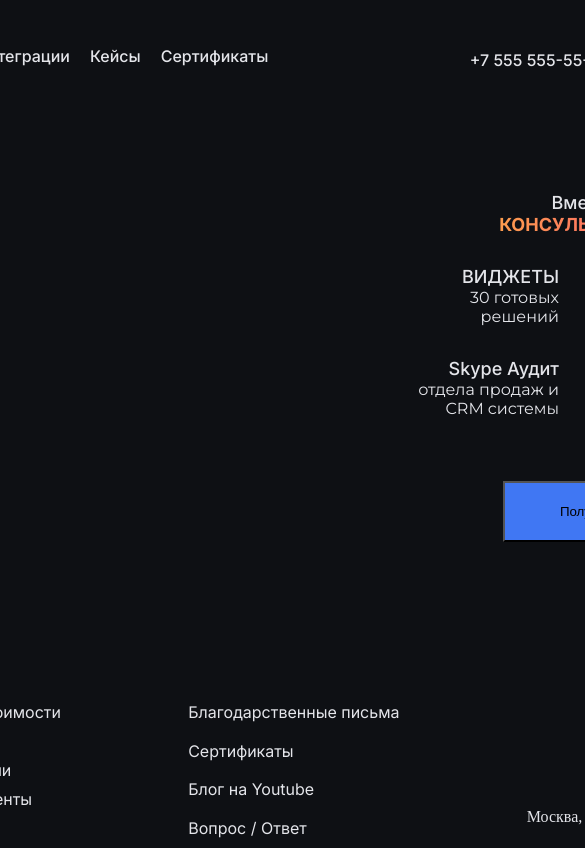
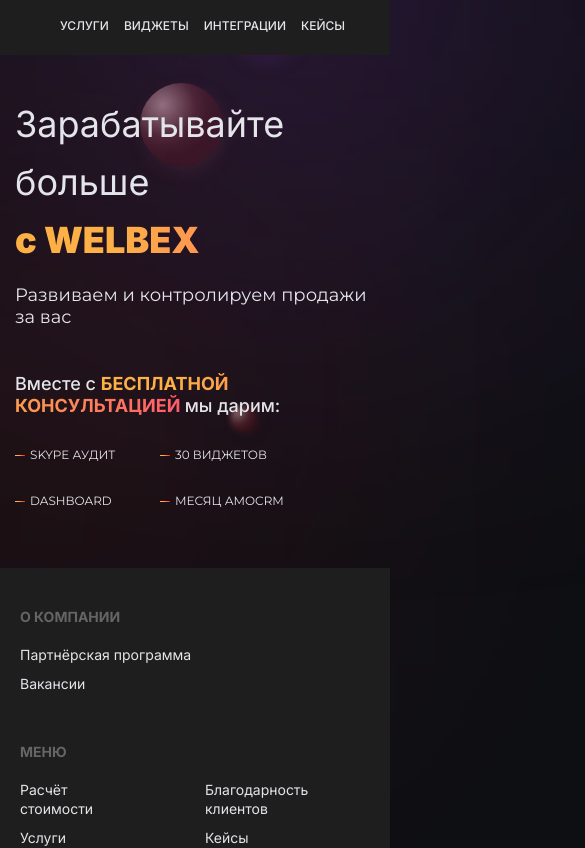
Before and after one commit to Lerts007/Page-by-layout_1, a React (Create React App) app: page / in a window 390 px wide. Shown: the top 848 px of the page, 585 px wide, since content can reach past the window. Built offline with nearby package versions, Linux system fonts and the light colour scheme.

Commit message:
Работа с Footer

```diff
--- a/src/App.js
+++ b/src/App.js
@@ -1,4 +1,5 @@
 import React from "react";
+import BackgroundBall from "./components/BackgroundBall";
 import Content from "./components/Content";
 import Footer from "./components/Footer";
 import Header from "./components/Header";
@@ -10,6 +11,7 @@
       <Header />
       <Content />
       <Footer />
+      <BackgroundBall />
     </div>
   );
 }
--- /dev/null
+++ b/src/components/BackgroundBall.jsx
@@ -0,0 +1,16 @@
+import React from 'react';
+import '../css/BackgroundBall.css'
+
+const BackgroundBall = () => {
+  return (
+    <div id="backgroundBall">
+      <div className='redLight'></div>
+      <div className='redBall'></div>
+      <div className='purpleBall'></div>
+      <div className='redMinBall'></div>
+      <div className='purpleLight'></div>
+    </div>
+  );
+};
+
+export default BackgroundBall;
--- a/src/components/Content.jsx
+++ b/src/components/Content.jsx
@@ -6,27 +6,31 @@
     <div id="content">
       <div id='content-left'>
         <h1>
-          Зарабатывайте больше<span claclassNamess ="gradient">с WELBEX</span>
+          Зарабатывайте больше<span className ="gradient">с WELBEX</span>
         </h1>
         <p>Развиваем и контролируем продажи за вас</p>
       </div>
       <div id="content-right">
-        <h2>Вместе с <span className ="gradient">БЕСПЛАТНОЙ КОНСУЛЬТАЦИЕЙ</span> мы дарим:</h2>
+        <h2>Вместе с <span className ="gradient"> БЕСПЛАТНОЙ КОНСУЛЬТАЦИЕЙ </span> мы дарим:</h2>
         <div className="gift">
           <div className="gift-block">
-            <h3>ВИДЖЕТЫ</h3>
+            <div className="Line-9"></div>
+            <h3 className="gift-block-1"><span>ВИДЖЕТЫ</span></h3>
             <p>30 готовых решений </p>
           </div>
           <div className="gift-block">
-            <h3>DASHBOARD</h3>
+          <div className="Line-9"></div>
+            <h3 className="gift-block-2"><span>DASHBOARD</span></h3>
             <p>с показателми вашего бизнеса</p>
           </div>
           <div className="gift-block">
-            <h3>Skype Аудит</h3>
+          <div className="Line-9"></div>
+            <h3 className="gift-block-3"><span>Skype Аудит</span></h3>
             <p>отдела продаж и CRM системы</p>
           </div>
           <div className="gift-block">
-            <h3>35 дней</h3>
+          <div className="Line-9"></div>
+            <h3 className="gift-block-4"><span>35 дней</span></h3>
             <p>использования CRM</p>
           </div>
         </div>
--- a/src/components/Footer.jsx
+++ b/src/components/Footer.jsx
@@ -16,11 +16,12 @@
         <h4>МЕНЮ</h4>
         <div>
           <p>Расчёт стоимости</p>
+          <p>Услуги</p>
           <p>Виджеты</p>
           <p>Интеграции</p>
           <p>Наши клиенты</p>
-          <p>Кейсы</p>
-          <p>Благодарственные письма</p>
+          <p className="menu-1"><span>Кейсы</span></p>
+          <p className="menu-2"><span>Благодарственные письма</span></p>
           <p>Сертификаты</p>
           <p>Блог на Youtube</p>
           <p>Вопрос / Ответ</p>
@@ -28,7 +29,7 @@
       </div>
       <div className="contacts">
         <h4>КОНТАКТЫ</h4>
-        <div className="contact_info">
+        <div className="contact_info_tell">
           <a href="tel:+75555555555">+7 555 555-55-55</a>
         </div>
         <div className="contact_info">
@@ -41,8 +42,9 @@
           <a href="https://web.whatsapp.com/">
             <img src={whatsapp} alt="whatsapp" />
           </a>
+        <p>Москва, Путевой проезд 3с1, к 902</p>
+
         </div>
-        <p>Москва, Путевой проезд 3с1, к 902</p>
         <div className = "privacy">
           <p>©WELBEX 2022. Все права защищены</p>
           <a href = "/">Политика конфиденциальности</a>
--- a/src/css/App.css
+++ b/src/css/App.css
@@ -17,3 +17,12 @@
   display: flex;
   flex-direction: column;
 }
+
+@media screen and (max-width: 796px) {
+  html,
+  body,
+  #root,
+  .App {
+    min-width: 100%;
+  }
+}
--- /dev/null
+++ b/src/css/BackgroundBall.css
@@ -0,0 +1,82 @@
+.redLight {
+  position: fixed;
+  width: 311px;
+  height: 311px;
+  left: -102px;
+  top: 251px;
+
+  background: #961a1a;
+  opacity: 0.5;
+  filter: blur(196px);
+}
+
+.redBall {
+  position: fixed;
+  width: 83px;
+  height: 83px;
+  left: 36%;
+  top: 83px;
+
+  background: radial-gradient(
+    64% 64% at 27.25% 26.5%,
+    rgba(255, 208, 208, 0.536) 0%,
+    rgba(212, 93, 93, 0.264) 59.67%,
+    rgba(167, 49, 49, 0.248) 78.59%,
+    rgba(130, 25, 25, 0.248) 100%
+  );
+  box-shadow: 3px 6px 27px -10px rgba(223, 125, 125, 0.25);
+  backdrop-filter: blur(2px);
+  border-radius: 41.5px;
+}
+
+.purpleBall {
+  position: fixed;
+  width: 60px;
+  height: 60px;
+  left: 60%;
+  top: -2px;
+
+  background: radial-gradient(
+    64% 64% at 27.25% 26.5%,
+    rgba(236, 208, 255, 0.64) 0%,
+    rgba(161, 93, 207, 0.24) 59.67%,
+    rgba(118, 49, 164, 0.208) 78.59%,
+    rgba(86, 24, 128, 0.232) 100%
+  );
+  box-shadow: 3px 6px 27px -10px rgba(177, 118, 217, 0.25);
+  filter: blur(5px);
+  backdrop-filter: blur(2px);
+  border-radius: 30px;
+}
+
+.redMinBall {
+  position: fixed;
+  width: 28px;
+  height: 28px;
+  left: 59%;
+  top: 48%;
+
+  background: radial-gradient(
+    64% 64% at 27.25% 26.5%,
+    rgba(255, 208, 208, 0.48) 0%,
+    rgba(212, 93, 93, 0.248) 59.67%,
+    rgba(167, 49, 49, 0.264) 78.59%,
+    rgba(130, 25, 25, 0.232) 100%
+  );
+  box-shadow: 3px 6px 27px -10px rgba(223, 125, 125, 0.25);
+  filter: blur(2.5px);
+  backdrop-filter: blur(2px);
+  border-radius: 14px;
+}
+
+.purpleLight {
+  position: fixed;
+  width: 259px;
+  height: 259px;
+  left: 42%;
+  top: -154px;
+
+  background: #833ab4;
+  opacity: 1;
+  filter: blur(196px);
+}
--- a/src/css/Content.css
+++ b/src/css/Content.css
@@ -1,4 +1,6 @@
 #content {
+  position: relative;
+  z-index: 2;
   flex: 1 1 auto;
 
   margin-top: 94px;
@@ -73,6 +75,11 @@
   color: #e4e5ea;
 }
 
+#content-right .gift-block .gradient {
+  display: none;
+  font-weight: 900;
+}
+
 #content-right p {
   height: 40px;
   font-family: Montserrat;
@@ -112,3 +119,179 @@
   border-color: #333;
   color: #eee;
 }
+
+@media screen and (max-width: 1200px) {
+  #content-right {
+    width: 394px;
+  }
+
+  .gift-block {
+    width: 120px;
+    margin-left: 36px;
+  }
+
+  button {
+    width: 200px;
+  }
+
+  #content-right p {
+    font-size: 14px;
+  }
+
+  #content-left p {
+    font-size: 16px;
+  }
+}
+
+@media screen and (max-width: 796px) {
+  #content {
+    width: 100%;
+    flex-direction: column;
+    margin-top: 40px;
+  }
+  #content-right,
+  #content-left {
+    width: 100%;
+    display: flex;
+    justify-content: center;
+    flex-wrap: wrap;
+  }
+
+  #content-left h1,
+  #content-left h1 span {
+    width: 100%;
+    margin: 0 15px 0 0;
+    text-align: center;
+  }
+
+  #content-left p {
+    width: 450px;
+    margin: 15px 15px 0 0;
+    font-size: 25px;
+    text-align: center;
+  }
+
+  #content-right {
+    text-align: center;
+    align-items: center;
+    margin: 45px 0 0 0;
+  }
+
+  .gift {
+    justify-content: center;
+    text-align: center;
+  }
+
+  .gift-block {
+    margin-left: 36px;
+  }
+
+  #content-right p {
+    font-size: 14px;
+  }
+
+  button {
+    width: 200px;
+  }
+}
+
+@media screen and (max-width: 576px) {
+  #content-left {
+    justify-content: left;
+  }
+
+  #content-left h1 {
+    margin: 0 0 0 15px;
+  }
+
+  #content-left h1,
+  #content-left h1 span {
+    width: 100%;
+    font-size: 36px;
+    text-align: left;
+  }
+
+  #content-left p {
+    width: 450px;
+    margin: 15px 15px 0 15px;
+    font-size: 18px;
+    text-align: left;
+  }
+
+  #content-right {
+    text-align: left;
+    align-items: unset;
+    justify-self: unset;
+    margin: 45px 0 0 0;
+  }
+  #content-right h2,
+  #content_right .gift {
+    margin-left: 15px;
+  }
+
+  #content-right h3 {
+    font-size: 13px;
+  }
+
+  .gift {
+    justify-content: unset;
+  }
+
+  #content-right .gift-block .gradient {
+    display: block;
+  }
+
+  #content-right .gift-block p {
+    display: none;
+  }
+
+  .gift {
+    margin-left: 15px;
+  }
+
+  .gift-block {
+    width: 145px;
+    display: flex;
+    font-size: 13px;
+    margin-left: 0;
+  }
+
+  #content-right h3 {
+    font-family: "Montserrat";
+    font-weight: 400;
+    font-size: 12px;
+    line-height: 16px;
+  }
+
+  button {
+    display: none;
+  }
+
+  h3 span {
+    display: none;
+  }
+
+  .gift-block-1::after {
+    content: "SKYPE АУДИТ";
+  }
+  .gift-block-2::after {
+    content: "30 виджетов";
+    text-transform: uppercase;
+  }
+  .gift-block-3::after {
+    content: "Dashboard";
+    text-transform: uppercase;
+  }
+  .gift-block-4::after {
+    content: "Месяц аmoCRM";
+    text-transform: uppercase;
+  }
+
+  .Line-9 {
+    width: 10px;
+    height: 1px;
+    margin-top: 8px;
+    margin-right: 5px;
+    background: linear-gradient(90deg, #fcb045 36.99%, #fd1d1d 100%);
+  }
+}
--- a/src/css/Footer.css
+++ b/src/css/Footer.css
@@ -1,4 +1,6 @@
 footer {
+  position: relative;
+  z-index: 2;
   margin-top: 124px;
   display: flex;
   justify-content: space-between;
@@ -16,8 +18,10 @@
   font-size: 14px;
   line-height: 17px;
 }
-footer .company, .menu p {
+footer .company p,
+.menu p {
   margin-bottom: 10px;
+
   font-family: "Inter";
   font-weight: 400;
   font-size: 16px;
@@ -57,17 +61,16 @@
   margin-top: 22px;
 }
 
-.contacts div {
+.contact_info,
+.contact_info p {
   margin-top: 22px;
 }
 
-.contacts p{
-  margin-top: 22px;
-}
-
-.contact_info a {
+.contact_info a,
+.contact_info_tell a {
   width: 143px;
   height: 19px;
+
   margin-left: 14px;
 
   font-family: Inter;
@@ -103,5 +106,132 @@
   font-size: 12px;
   line-height: 15px;
   color: #e4e5ea;
+}
 
+@media screen and (max-width: 1200px) {
+  footer .company,
+  .menu p,
+  .contact_info a,
+  .contact_info_tell a,
+  .contact_info p {
+    font-size: 14px;
+  }
+
+  .contact_info img {
+    width: 14px;
+    height: 14px;
+  }
+
+  .privacy a {
+    font-size: 10px;
+  }
 }
+
+@media screen and (max-width: 968px) {
+  footer .company,
+  .menu p,
+  .contact_info a,
+  .contact_info_tell a,
+  .contact_info p {
+    font-size: 12px;
+  }
+
+  .company {
+    margin-right: 58px;
+  }
+
+  .privacy a,
+  .privacy p {
+    font-size: 10px;
+  }
+}
+
+@media screen and (max-width: 1200px) {
+  footer .company p,
+  .menu p,
+  .contact_info a,
+  .contact_info_tell a,
+  .contact_info p {
+    font-size: 14px;
+  }
+
+  .contact_info img {
+    width: 14px;
+    height: 14px;
+  }
+
+  .privacy a {
+    font-size: 10px;
+  }
+  .company,
+  .menu,
+  .contacts {
+    margin-top: 40px;
+    margin-left: 20px;
+    margin-right: 0;
+  }
+
+  .menu div p {
+    margin-right: 20px;
+    overflow: hidden;
+  }
+}
+@media screen and (max-width: 968px) {
+  .menu div {
+    height: 165px;
+  }
+  .menu div p {
+    width: 120px;
+  }
+
+  .menu-1 span,
+  .menu-2 span {
+    display: none;
+  }
+
+  .menu-1::after {
+    content: "Благодарность клиентов";
+  }
+
+  .menu-2::after {
+    content: "Кейсы";
+  }
+}
+
+@media screen and (max-width: 796px) {
+  footer {
+    background: #1e1e1e;
+    flex-direction: column;
+    margin-top: 59px;
+  }
+
+  .company,
+  .menu,
+  .contacts {
+    margin-top: 40px;
+    margin-left: 20px;
+  }
+
+  .contacts {
+    justify-content: left;
+    text-align: left;
+  }
+
+  .company {
+    margin-right: 30px;
+  }
+
+  .menu div p {
+    margin-right: 20px;
+  }
+
+  .contact_info a,
+  .contact_info_tell a {
+    margin-left: 0;
+    margin-right: 14px;
+  }
+  .privacy a,
+  .privacy p {
+    font-size: 10px;
+  }
+}
--- a/src/css/Header.css
+++ b/src/css/Header.css
@@ -1,4 +1,6 @@
 header {
+  position: relative;
+  z-index: 2;
   width: 1140px;
   margin-top: 46px;
   display: flex;
@@ -30,7 +32,6 @@
 }
 
 #menu a {
-  width: 54px;
   height: 19px;
   padding-left: 20px;
 
@@ -44,7 +45,6 @@
 }
 
 #contact_information a {
-  width: 143px;
   height: 19px;
   margin-left: 32px;
 
@@ -64,3 +64,88 @@
   width: 20px;
   height: 20px;
 }
+
+@media screen and (max-width: 1200px) {
+  header {
+    width: 900px;
+  }
+
+  #menu a {
+    font-size: 14px;
+  }
+
+  #contact_information a {
+    font-size: 14px;
+  }
+
+  #contact_information img {
+    width: 14px;
+    height: 14px;
+  }
+}
+
+@media screen and (max-width: 968px) {
+  header {
+    width: 756px;
+  }
+
+  #menu a {
+    font-size: 14px;
+  }
+
+  #contact_information {
+    display: flex;
+    flex-wrap: wrap;
+    justify-content: center;
+  }
+
+  #contact_information a {
+    font-size: 14px;
+  }
+
+  #contact_information img {
+    width: 14px;
+    height: 14px;
+  }
+}
+
+@media screen and (max-width: 796px) {
+  header {
+    width: 100%;
+
+    background: #1e1e1e;
+    margin-top: 0px;
+    height: 55px;
+    justify-content: center;
+    align-items: center;
+
+    text-transform: uppercase;
+  }
+
+  #menu {
+    display: flex;
+    justify-content: center;
+  }
+
+  #menu a {
+    margin-left: 10px;
+    font-size: 14px;
+  }
+
+  #logo_welbex,
+  #contact_information {
+    display: none;
+  }
+}
+
+@media screen and (max-width: 576px) {
+  header #menu a:last-child {
+    display: none;
+  }
+
+  header #menu a {
+    margin-left: 15px;
+    padding-left: 0;
+    font-size: 12px;
+  }
+}
```
